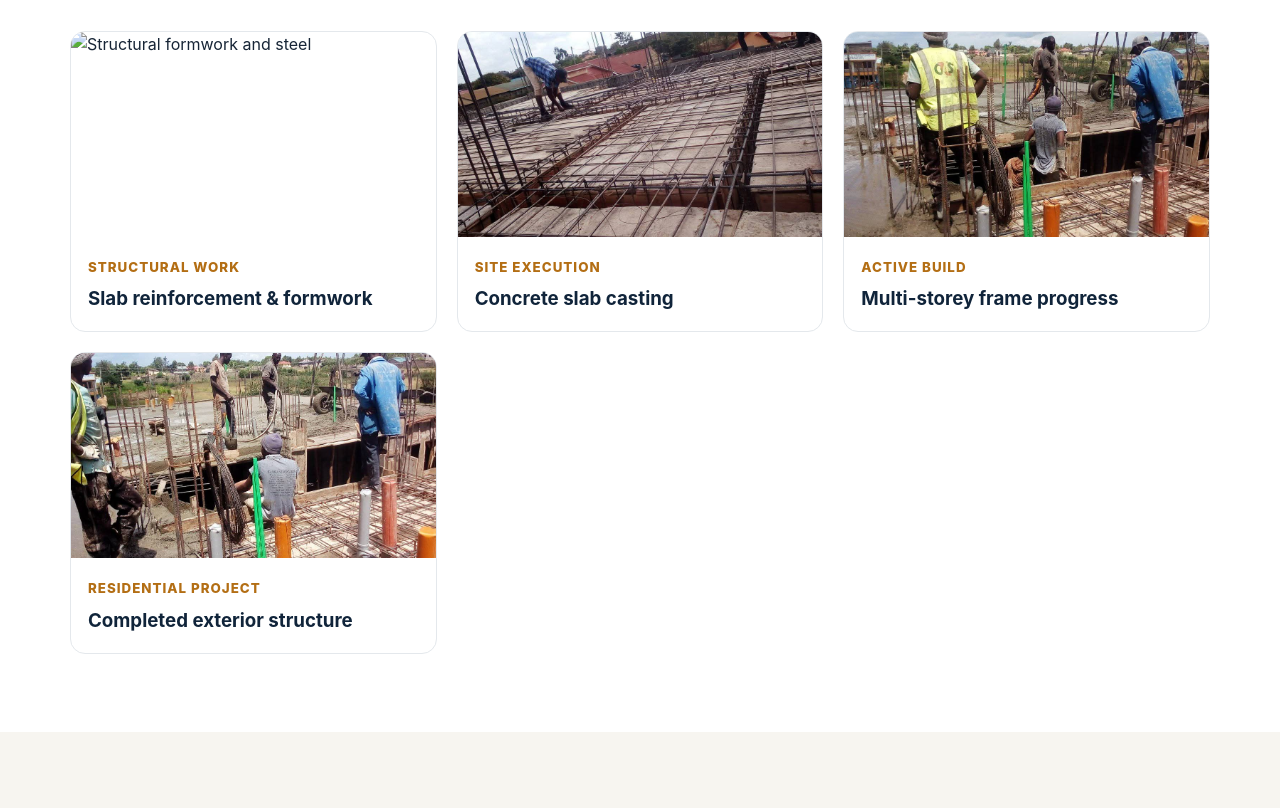
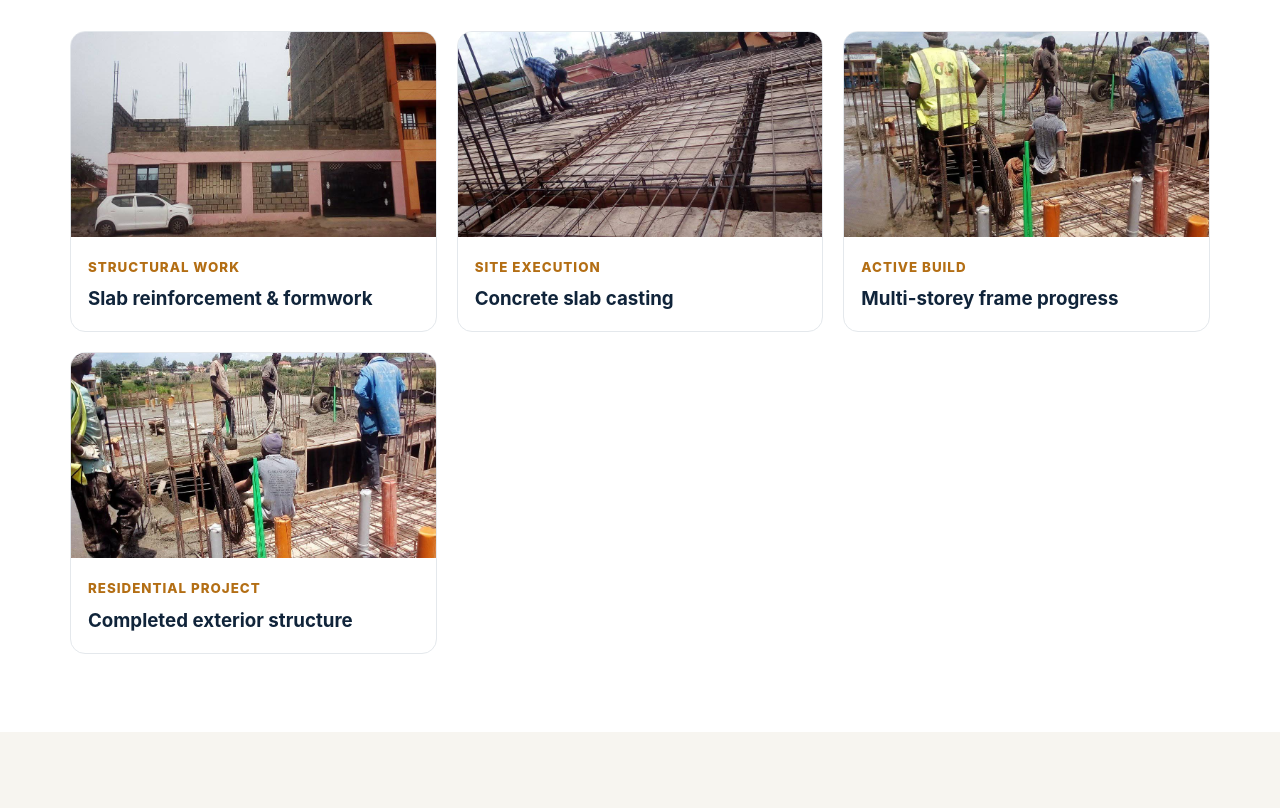
Before and after one commit to peterwachege2n-create/Muibara-construction-websit, a plain HTML site: page index.html in a window 1280 px wide. Shown: the part 2628-3436 px from the top of the page. Drawn offline with Linux system fonts and the light colour scheme.

Commit message:
Update index.html

```diff
--- a/index.html
+++ b/index.html
@@ -41,7 +41,7 @@
 <section class="section section-soft" id="about"><div class="container split"><div class="photo" role="img" aria-label="Modern architectural building"></div><div><div class="eyebrow">Why Muibara Construction</div><h2 style="font-size:2.5rem;line-height:1.12;color:var(--navy);margin:10px 0">Make informed decisions before you build.</h2><p style="color:var(--muted)">A successful building project starts with good planning and clear communication. Muibara Construction aims to make construction information easier to understand and help clients take their next step with confidence.</p><ul class="ticks"><li>Friendly consultation for your building questions</li><li>Communication through website chat and WhatsApp</li><li>Enquiries welcomed from across Kenya</li><li>Project updates and useful construction information</li></ul><a class="btn btn-dark" href="#consultation">Talk about your project →</a><div class="stats"><div class="stat"><strong>47</strong><span>Counties in Kenya</span></div><div class="stat"><strong>1:1</strong><span>Client conversations</span></div><div class="stat"><strong>Plan</strong><span>Before you build</span></div></div></div></div></section>
 <section class="section" id="projects"><div class="container"><div class="sectionhead"><div class="eyebrow">Project inspiration</div><h2>Ideas for the place you'll call home.</h2><p>These are illustrative construction photos for the first website preview. Replace them with Muibara Construction's real project photos before publishing.</p></div>
 <div class="grid projects">
-<article class="project"><img src="./FB_IMG_1794746810173.jpg" alt="Structural formwork and steel"><div><small>Structural Work</small><h3>Slab reinforcement &amp; formwork</h3></div></article>
+<article class="project"><img src="./FB_IMG_1794746863701.jpg" alt="Structural formwork and steel"><div><small>Structural Work</small><h3>Slab reinforcement &amp; formwork</h3></div></article>
 <article class="project"><img src="./FB_IMG_1794746847524.jpg" alt="Concrete casting site"><div><small>Site Execution</small><h3>Concrete slab casting</h3></div></article>
 <article class="project"><img src="./FB_IMG_1794746810194.jpg" alt="Building structural frame"><div><small>Active Build</small><h3>Multi-storey frame progress</h3></div></article>
 <article class="project"><img src="./FB_IMG_1794746815068.jpg" alt="Residential building frontage"><div><small>Residential Project</small><h3>Completed exterior structure</h3></div></article>
```
